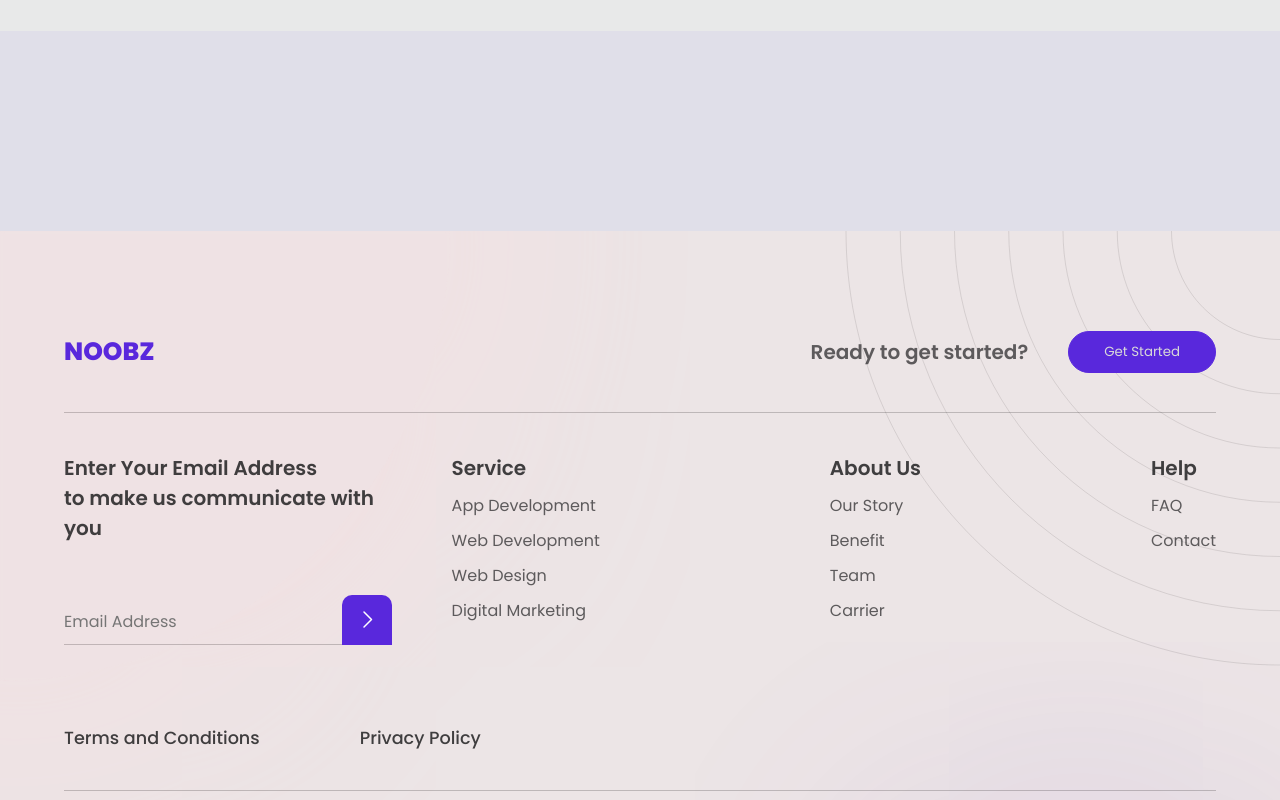
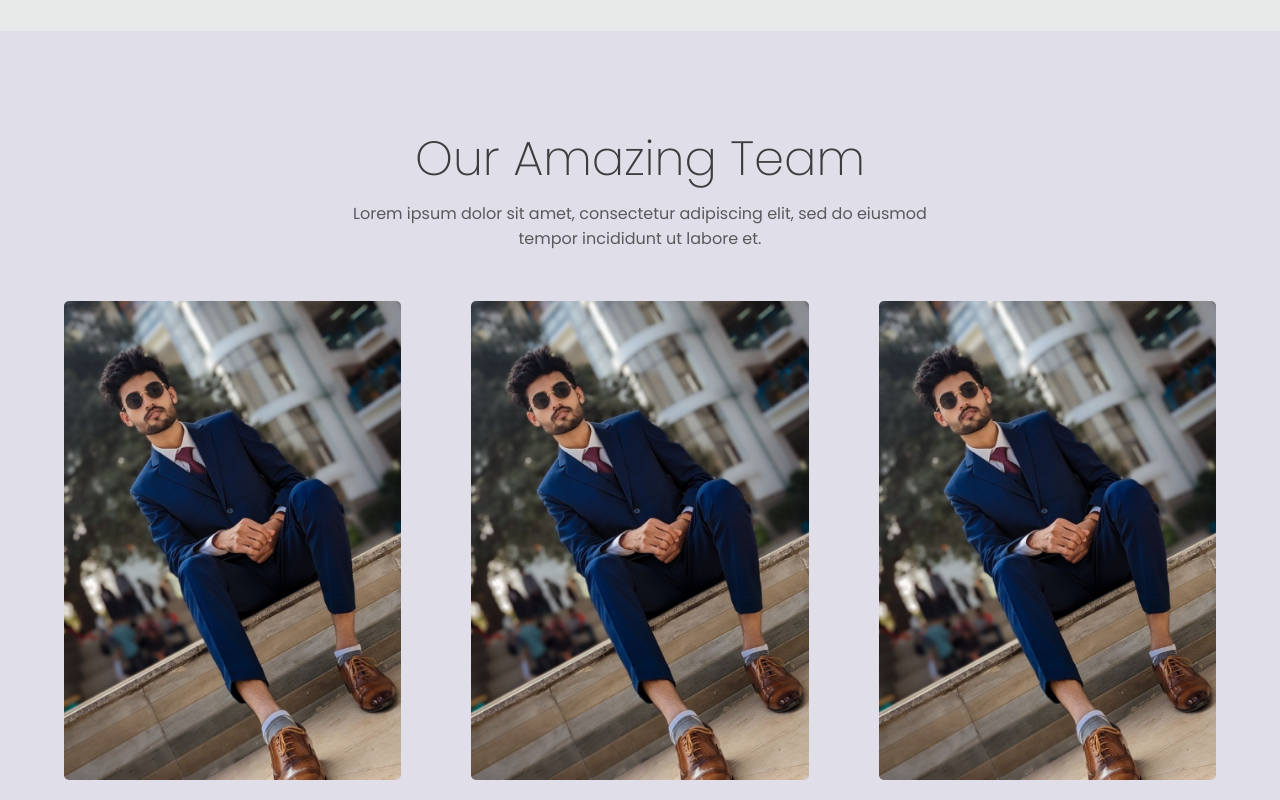
Before and after one commit to nasirmitul/agency-website, a React (Create React App) app: page /about-us in a window 1280 px wide. Shown: the part 2440-3240 px from the top of the page. Built offline with nearby package versions, Linux system fonts and the light colour scheme.

Commit message:
team member part of about us done

```diff
--- a/package.json
+++ b/package.json
@@ -8,6 +8,7 @@
     "@testing-library/user-event": "^13.5.0",
     "react": "^18.2.0",
     "react-dom": "^18.2.0",
+    "react-icons": "^4.8.0",
     "react-router-dom": "^6.11.1",
     "react-scripts": "5.0.1",
     "swiper": "^9.3.1",
--- a/src/components/About/Team.js
+++ b/src/components/About/Team.js
@@ -1,10 +1,68 @@
 import React from 'react';
+import niloy from '../../images/niloy.png'
+import { AiFillLinkedin, AiFillGithub, AiFillProfile, AiFillFacebook } from 'react-icons/ai';
+import { CgProfile } from 'react-icons/cg';
+
 
 const Team = () => {
+
+    const numberOfMemberInRow = 3;
+    const gapBetweenMemberItem = 70;
+
     return (
         <div className='our-team'>
             <div className="container">
+                <div className="team-info">
+                    <div className="team-heading">
+                        <h2 className="title">Our Amazing Team</h2>
+                        <p className="desc">Lorem ipsum dolor sit amet, consectetur adipiscing elit, sed do eiusmod <br /> tempor incididunt ut labore et.</p>
+                    </div>
 
+                    <div style={{ "gridTemplateColumns": `repeat(${numberOfMemberInRow}, 1fr)`, "gap": `${gapBetweenMemberItem}px` }} className="team-data">
+                        <div className="team-member">
+                            <img src={niloy} alt="" />
+                            <div className="others-info">
+                                <h5 className="name">Niloy Sarker</h5>
+                                <p className="role">Mobile App Developer</p>
+                                <p className="position">CEO</p>
+                                <div className="social">
+                                    <a href="" target='_blank'><AiFillLinkedin></AiFillLinkedin></a>
+                                    <a href="" target='_blank'><AiFillGithub></AiFillGithub></a>
+                                    <a href="" target='_blank'><CgProfile></CgProfile></a>
+                                    <a href="" target='_blank'><AiFillFacebook></AiFillFacebook></a>
+                                </div>
+                            </div>
+                        </div>
+                        <div className="team-member">
+                            <img src={niloy} alt="" />
+                            <div className="others-info">
+                                <h5 className="name">Niloy Sarker</h5>
+                                <p className="role">Mobile App Developer</p>
+                                <p className="position">CEO</p>
+                                <div className="social">
+                                    <a href="" target='_blank'><AiFillLinkedin></AiFillLinkedin></a>
+                                    <a href="" target='_blank'><AiFillGithub></AiFillGithub></a>
+                                    <a href="" target='_blank'><CgProfile></CgProfile></a>
+                                    <a href="" target='_blank'><AiFillFacebook></AiFillFacebook></a>
+                                </div>
+                            </div>
+                        </div>
+                        <div className="team-member">
+                            <img src={niloy} alt="" />
+                            <div className="others-info">
+                                <h5 className="name">Niloy Sarker</h5>
+                                <p className="role">Mobile App Developer</p>
+                                <p className="position">CEO</p>
+                                <div className="social">
+                                    <a href="" target='_blank'><AiFillLinkedin></AiFillLinkedin></a>
+                                    <a href="" target='_blank'><AiFillGithub></AiFillGithub></a>
+                                    <a href="" target='_blank'><CgProfile></CgProfile></a>
+                                    <a href="" target='_blank'><AiFillFacebook></AiFillFacebook></a>
+                                </div>
+                            </div>
+                        </div>
+                    </div>
+                </div>
             </div>
         </div>
     );
--- a/src/styles/style.css
+++ b/src/styles/style.css
@@ -11,6 +11,7 @@
     --primary-10: rgba(89, 40, 220, 0.1);
     --primary-6: rgba(88, 40, 220, 0.06);
     --primary-5: rgba(88, 40, 220, 0.05);
+    --primary-0: rgba(88, 40, 220, 0.0);
 
     --secondary-100: #FFD8D9;
     --secondary-20: rgba(255, 216, 217, 0.2);
@@ -1481,7 +1482,6 @@ swiper-container {
     font-size: 3rem;
     font-weight: 200;
     color: var(--dark-85);
-    width: min(650px, 90%);
     line-height: 55px;
     width: 300px;
     text-align: center;
@@ -1549,3 +1549,101 @@ swiper-container {
     padding: 100px 0;
     position: relative;
 }
+
+.our-team .team-info .team-heading {
+    width: 100%;
+    margin-bottom: 50px;
+}
+
+.our-team .team-info .team-heading .title {
+    font-size: 3rem;
+    font-weight: 200;
+    color: var(--dark-85);
+    line-height: 55px;
+    text-align: center;
+    margin-bottom: 15px !important;
+}
+
+.our-team .team-info .team-heading .desc {
+    text-align: center;
+    display: flex;
+    justify-content: center;
+    color: var(--dark-70);
+}
+
+
+.our-team .team-info .team-data {
+    display: grid;
+    place-items: center;
+    position: relative;
+}
+
+.our-team .team-info .team-data .team-member {
+    width: 100%;
+    position: relative;
+    overflow: hidden;
+    height: 100%;
+}
+
+.our-team .team-info .team-data .team-member:hover .others-info {
+    top: 0;
+}
+
+.our-team .team-info .team-data .team-member img {
+    width: 100%;
+    height: 100%;
+    object-fit: cover;
+    cursor: pointer;
+    border-radius: 5px;
+    position: relative;
+}
+
+.our-team .team-info .team-data .team-member .others-info {
+    position: absolute;
+    height: 100%;
+    width: 100%;
+    background: linear-gradient(to top, var(--primary-100), var(--primary-0));
+    border-radius: 5px;
+    top: 100%;
+    left: 0;
+    padding: 40px;
+    display: flex;
+    flex-direction: column;
+    justify-content: flex-end;
+    align-items: flex-start;
+    transition: .5s;
+
+}
+
+.our-team .team-info .team-data .team-member .others-info .name {
+    font-size: 20px;
+    color: var(--bg-primary);
+    font-weight: 500;
+    margin-bottom: 5px !important;
+}
+
+.our-team .team-info .team-data .team-member .others-info .role {
+    font-size: 12px;
+    color: var(--bg-primary);
+    font-weight: 300;
+    margin-bottom: 5px !important;
+}
+
+.our-team .team-info .team-data .team-member .others-info .position {
+    font-size: 14px;
+    color: var(--bg-primary);
+    font-weight: 400;
+    margin-bottom: 5px !important;
+}
+
+.our-team .team-info .team-data .team-member .others-info .social {
+    display: flex;
+    gap: 10px;
+    margin-top: 20px;
+}
+
+
+.our-team .team-info .team-data .team-member .others-info .social a {
+    color: var(--bg-primary);
+    font-size: 1.4rem;
+}
```
Also changed, not shown: src/images/niloy.png (added), 1 other file (tests, documents, lock files or other folders).
